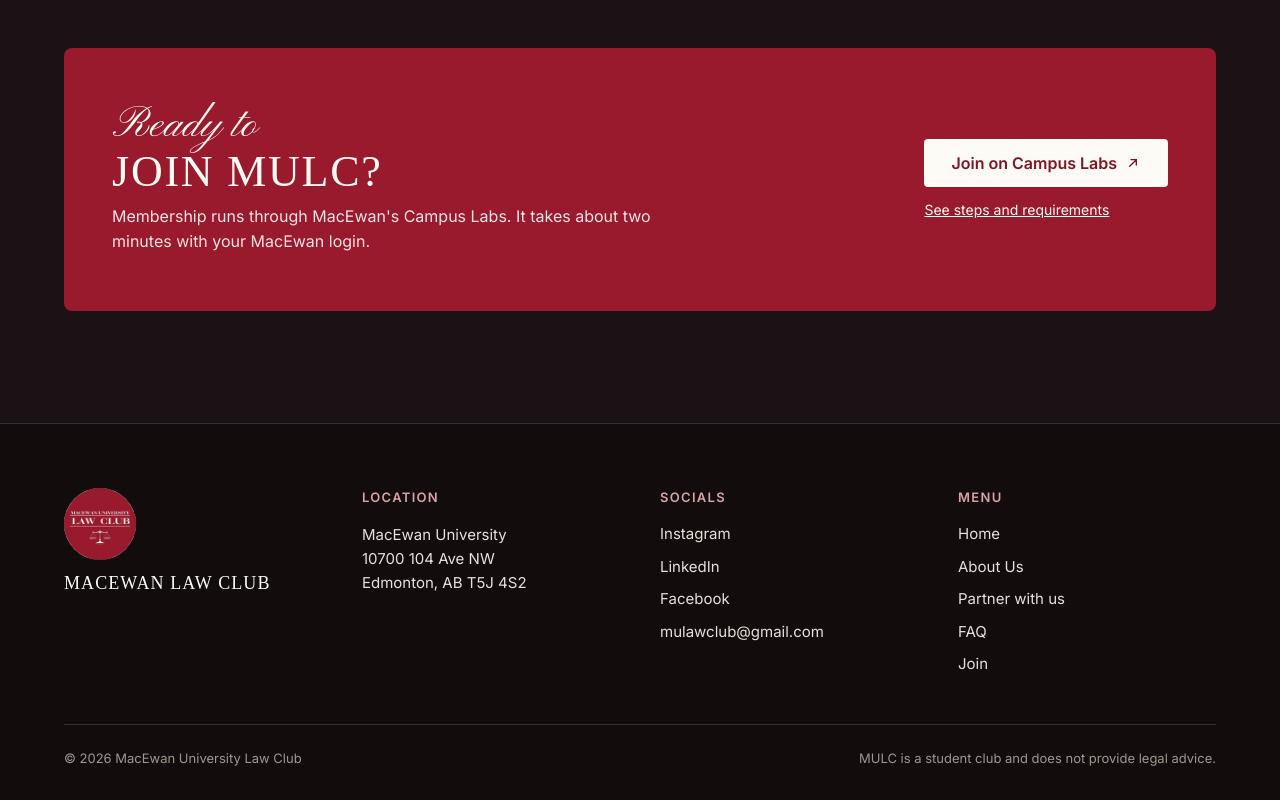
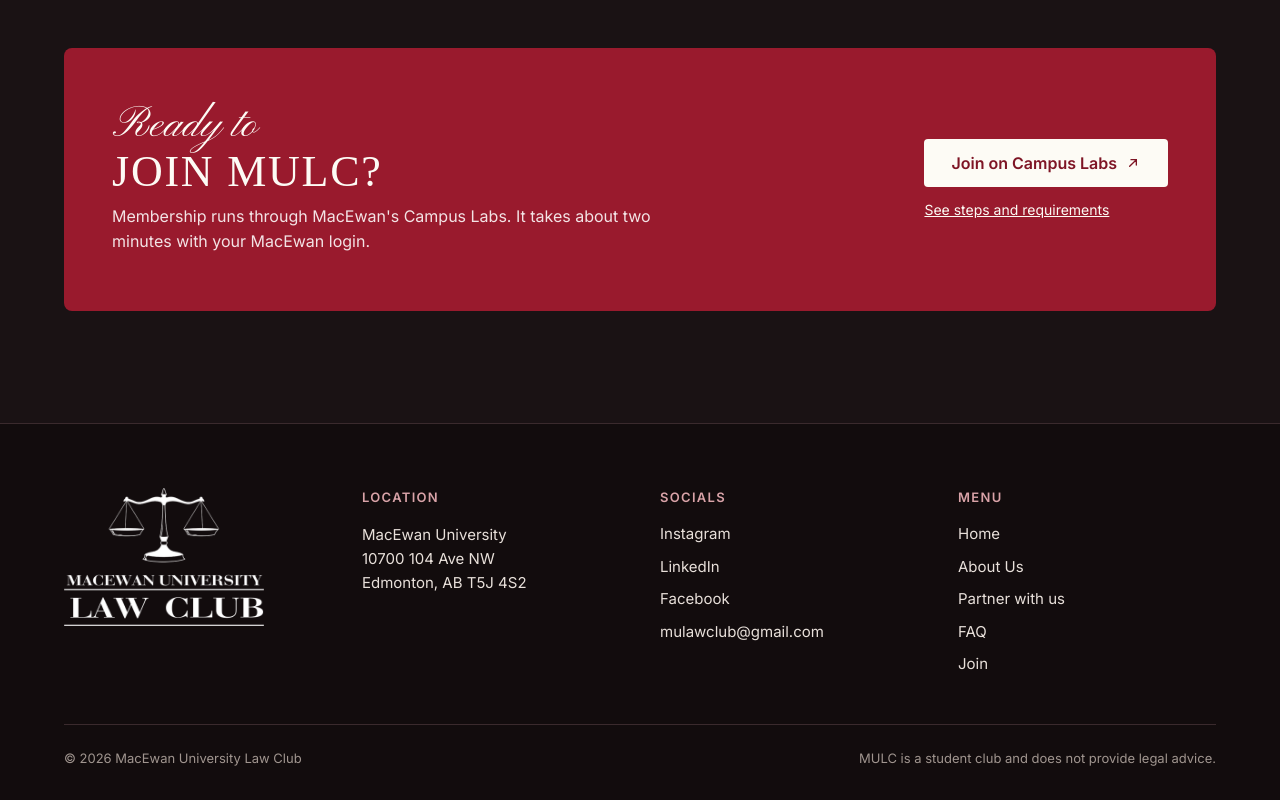
Before and after one commit to Lem-D/MULC-Website, an Astro site: page / in a window 1280 px wide. Shown: the part 3993-4793 px from the top of the page. Built offline with nearby package versions, Linux system fonts and the light colour scheme; Astro itself is replaced by a stand-in of ours; a web font is replaced by a local one.

Commit message:
Give the footer its own stacked logo
- New public/images/mulc-stacked.png: scales above the MacEwan University Law Club lettering
- site.json footerLogo; Footer.astro falls back to the round seal when empty
- CONTRIBUTING.md documents headerLogo and footerLogo

```diff
--- a/src/components/Footer.astro
+++ b/src/components/Footer.astro
@@ -8,7 +8,9 @@ const hasEmail = site.email.includes('@');
 <footer class="site" id="contact">
   <div class="wrap">
     <div class="f-grid">
-      <div class="f-col f-brand"><img src={url('images/mulc-logo.jpg')} alt="" width="72" height="72" loading="lazy" decoding="async"><span class="nm">{site.name}</span></div>
+      <div class="f-col f-brand">{site.footerLogo
+        ? <img class="f-lockup" src={url(site.footerLogo)} alt={site.name} width="220" height="152" loading="lazy" decoding="async">
+        : <><img src={url('images/mulc-logo.jpg')} alt="" width="72" height="72" loading="lazy" decoding="async"><span class="nm">{site.name}</span></>}</div>
       <div class="f-col f-loc">
         <h2>Location</h2>
         <address>{site.location.lines.map((line, i) => <>{i > 0 && <br />}{line}</>)}</address>
--- a/src/content/site.json
+++ b/src/content/site.json
@@ -2,6 +2,7 @@
   "name": "MacEwan Law Club",
   "shortName": "MULC",
   "headerLogo": "images/mulc-lockup.png",
+  "footerLogo": "images/mulc-stacked.png",
   "tagline": "Where MacEwan's future lawyers find their start.",
   "intro": "We are an enthusiastic collective of students providing networking opportunities for all students who are eager to jumpstart a career in the legal industry.",
   "heroImage": "images/hero/exec-2026-27.jpg",
--- a/src/styles/global.css
+++ b/src/styles/global.css
@@ -526,3 +526,7 @@ dialog.dlg-dark{color:var(--cream);max-width:min(720px,calc(100vw - 32px))}
 .nf .row{justify-content:center}
 .nf-links{display:flex;flex-wrap:wrap;justify-content:center;gap:10px 28px;margin-top:12px;font-size:15px}
 @media (max-width:560px){.nf{padding-block:72px 88px}.nf .row{flex-direction:column;width:100%}.nf .row .btn{width:100%}}
+
+/* Footer logo (site.json footerLogo). */
+.f-col.f-brand img.f-lockup{width:100%;max-width:200px;height:auto;border-radius:0}
+@media (max-width:480px){.f-col.f-brand img.f-lockup{max-width:170px}}
```
Also changed, not shown: CONTRIBUTING.md (+1 -0 lines), public/images/mulc-stacked.png (added).
